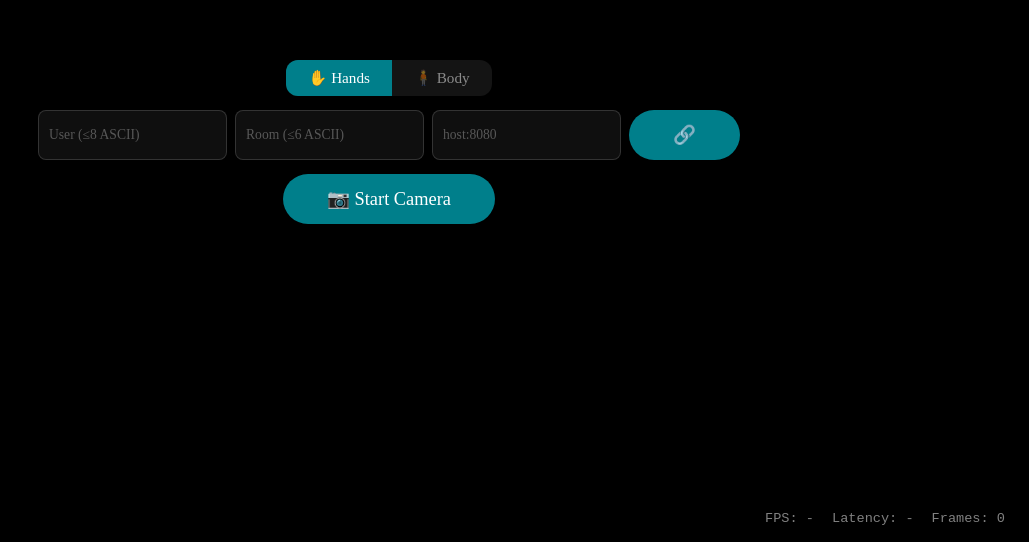
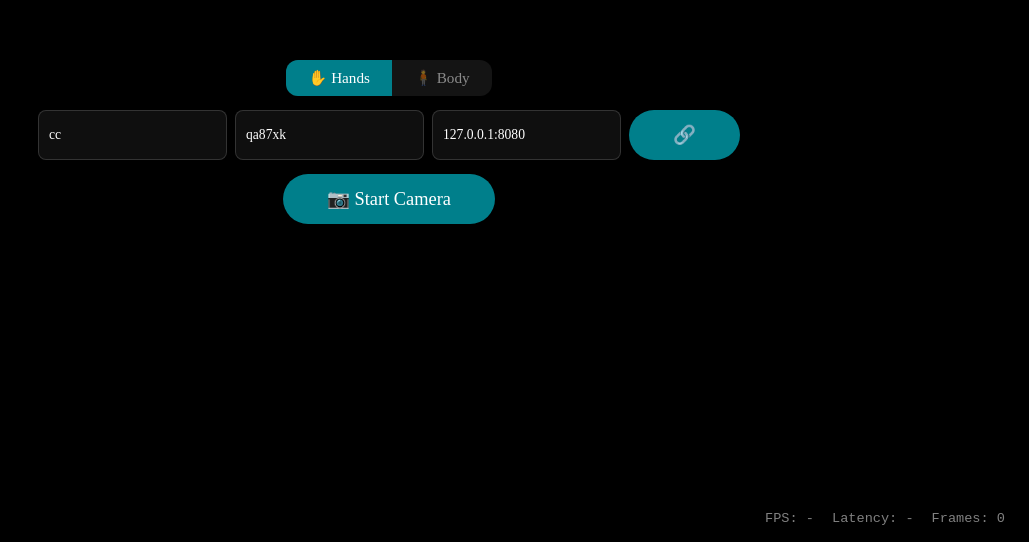
Before and after one commit to ouut/capstone_web_motion, a website built with Vite: page index.html in a window 1280 px wide. Shown: the part 258-800 px from the top of the page, without its empty margins (251-1280 px from the left). Built offline with nearby package versions, Linux system fonts and the light colour scheme.

Commit message:
Set default values: room=qa87xk, host=127.0.0.1:8080, user=cc

```diff
--- a/index.html
+++ b/index.html
@@ -107,9 +107,9 @@
         <label for="r-pose">🧍 Body</label>
       </div>
       <div class="ws-panel" id="ws-panel">
-        <input id="ws-user" placeholder="User (≤8 ASCII)" maxlength="8" autocomplete="off" />
-        <input id="ws-room" placeholder="Room (≤6 ASCII)" maxlength="6" autocomplete="off" />
-        <input id="ws-host" placeholder="host:8080" autocomplete="off" />
+        <input id="ws-user" placeholder="User (≤8 ASCII)" maxlength="8" autocomplete="off" value="cc" />
+        <input id="ws-room" placeholder="Room (≤6 ASCII)" maxlength="6" autocomplete="off" value="qa87xk" />
+        <input id="ws-host" placeholder="host:8080" autocomplete="off" value="127.0.0.1:8080" />
         <button id="ws-btn">🔗</button>
       </div>
       <button id="btn">📷 Start Camera</button>
```
